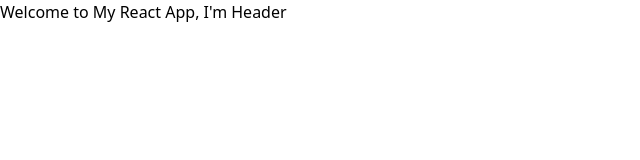
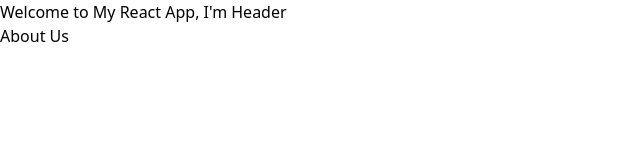
Before and after one commit to pulkitpareek18/Hands-On-MERN-Training, a React (Vite) app in the folder Day1/my-react-app/: page / in a window 1280 px wide. Shown: the top 160 px of the page, without its empty margins (0-640 px from the left). Built offline with nearby package versions, Linux system fonts and the light colour scheme.

Commit message:
added about us data

```diff
--- a/Day1/my-react-app/src/components/AboutUs.jsx
+++ b/Day1/my-react-app/src/components/AboutUs.jsx
@@ -5,7 +5,7 @@ import React from 'react'
 const AboutUs = () => {
   return (
     <div>
-
+      <h1>About Us</h1>
     </div>
   )
 }
```
